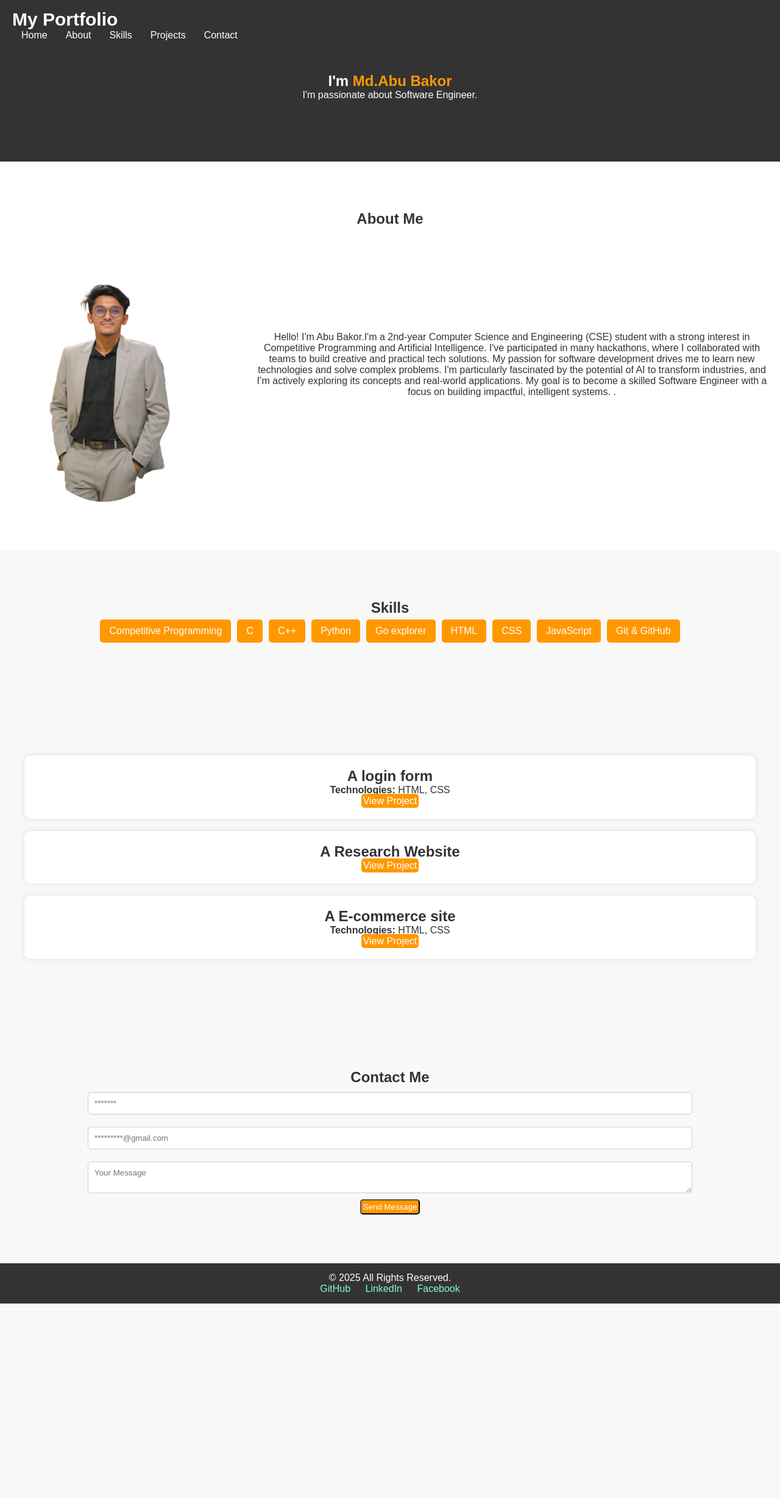
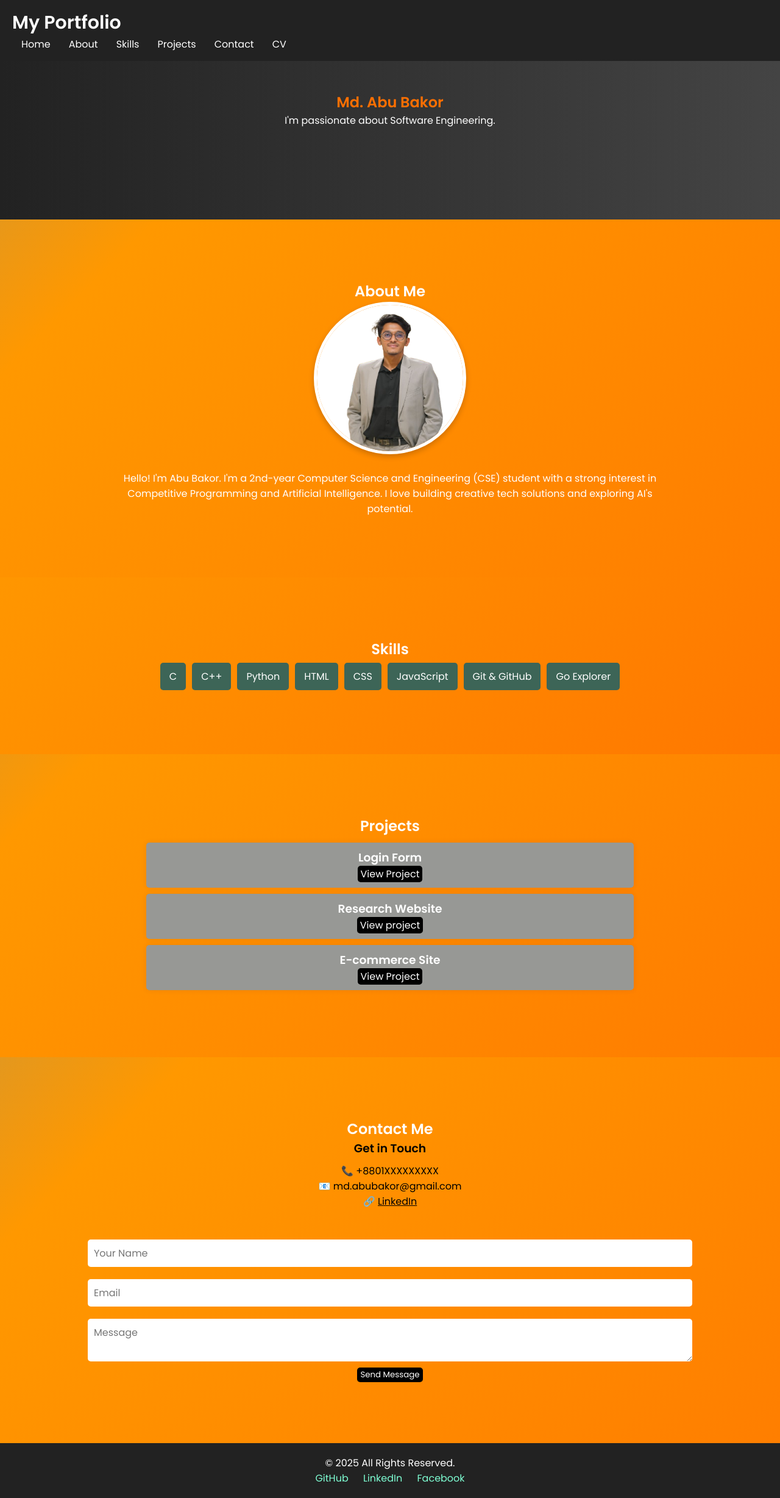
Before and after one commit to bakorish/My-Portfolio, a plain HTML site: page index.html in a window 1280 px wide. Shown: the whole page at 61% size. Before the commit the page ends 2138 px from the top, so only its background shows below. Drawn offline with Linux system fonts and the light colour scheme.

Commit message:
In of Index

```diff
--- /dev/null
+++ b/index copy.html
@@ -0,0 +1,105 @@
+<!DOCTYPE html>
+<html lang="en">
+<head>
+    <meta charset="UTF-8">
+    <meta name="viewport" content="width=device-width, initial-scale=1.0">
+    <title>My Portfolio</title>
+    <link rel="stylesheet" href="index.css">
+</head>
+<body>
+    <div id="menu-toggle">☰</div>
+    <script>
+        const toggle = document.getElementById("menu-toggle");
+        const nav = document.querySelector(".nav-links");
+
+        toggle.addEventListener("click", () => {
+          nav.classList.toggle("active");
+        });
+      </script>
+
+
+    <header>
+        <nav>
+            <div class="logo">My Portfolio</div>
+            <ul class="nav-links">
+                <li><a href="#home">Home</a></li>
+                <li><a href="#about">About</a></li>
+                <li><a href="#skills">Skills</a></li>
+                <li><a href="#projects">Projects</a></li>
+                <li><a href="#contact">Contact</a></li>
+            </ul>
+        </nav>
+    </header>
+
+    <section id="home">
+        <div class="home-content">
+            <h1> I'm <span>Md.Abu Bakor</span></h1>
+            <p>I'm passionate about Software Engineer.</p>
+        </div>
+    </section>
+
+    <section id="about">
+        <h2>About Me</h2>
+        <div class="about-container">
+            <img src="Abu Bakor.png" alt="My Picture">
+            <p>Hello! I'm Abu Bakor.I'm a 2nd-year Computer Science and Engineering (CSE) student with a strong interest in Competitive Programming and Artificial Intelligence. I've participated in many hackathons, where I collaborated with teams to build creative and practical tech solutions. My passion for software development drives me to learn new technologies and solve complex problems. I'm particularly fascinated by the potential of AI to transform industries, and I’m actively exploring its concepts and real-world applications. My goal is to become a skilled Software Engineer with a focus on building impactful, intelligent systems.
+
+                .</p>
+        </div>
+    </section>
+
+    <section id="skills">
+        <h2>Skills</h2>
+        <ul class="skills-list">
+            <li>Competitive Programming</li>
+            <li>C</li>
+            <li>C++</li>
+            <li>Python</li>
+            <li>Go explorer</li>
+            <li>HTML</li>
+            <li>CSS</li>
+            <li>JavaScript</li>
+            <li>Git & GitHub</li>
+        </ul>
+    </section>
+
+    <section id="projects">
+        <div class="project">
+            <h2>A login form</h2>
+            <p><strong>Technologies:</strong> HTML, CSS</p>
+            <a href="file.html" class=" btn ">View Project</a>
+
+        </div>
+        <div class="project">
+            <h2>A Research Website</h2>
+            <a href="https://sites.google.com/d/1hHjdslgkFUniosrD_kTrSQ65-21HrJzR/p/1xMgM6f8Ko35AQD5JvkfSGgKDdURMBz4f/edit" class=" btn ">View Project</a>
+
+        </div>
+        <div class="project">
+            <h2>A E-commerce site</h2>
+            <p><strong>Technologies:</strong> HTML, CSS</p>
+            <a href="product.html" class=" btn ">View Project</a>
+
+    </section>
+
+    <section id="contact">
+        <h2>Contact Me</h2>
+        <form action="#" method="post">
+            <input type="text" name="name" placeholder="*******" required>
+            <input type="email" name="email" placeholder="*********@gmail.com" required>
+            <textarea name="message" placeholder="Your Message" required></textarea>
+            <button type="submit" class="btn">Send Message</button>
+        </form>
+    </section>
+
+    <footer>
+        <p>&copy; 2025 All Rights Reserved.</p>
+        <div class="social-links">
+            <a href="https://github.com/bakorish" target="https://github.com/bakorish">GitHub</a>
+            <a href="https://www.linkedin.com/in/md-abu-bakor-995074253/" >LinkedIn</a>
+            <a href="https://www.facebook.com/mdabu.bokor.9041083">Facebook</a>
+        </div>
+    </footer>
+
+</body>
+</html>
--- a/index.html
+++ b/index.html
@@ -1,22 +1,15 @@
 <!DOCTYPE html>
 <html lang="en">
 <head>
-    <meta charset="UTF-8">
-    <meta name="viewport" content="width=device-width, initial-scale=1.0">
+  <meta charset="UTF-8" />
+  <meta name="viewport" content="width=device-width, initial-scale=1.0"/>
   <title>My Portfolio</title>
-    <link rel="stylesheet" href="index.css">
+  <link rel="stylesheet" href="in.css" />
+  <link href="https://fonts.googleapis.com/css2?family=Poppins:wght@400;600&display=swap" rel="stylesheet">
 </head>
 <body>
+
   <div id="menu-toggle">☰</div>
-    <script>
-        const toggle = document.getElementById("menu-toggle");
-        const nav = document.querySelector(".nav-links");
-
-        toggle.addEventListener("click", () => {
-          nav.classList.toggle("active");
-        });
-      </script>
-
 
   <header>
     <nav>
@@ -27,67 +20,58 @@
         <li><a href="#skills">Skills</a></li>
         <li><a href="#projects">Projects</a></li>
         <li><a href="#contact">Contact</a></li>
+        <li><a href="#" onclick="showCV()">CV</a></li>
       </ul>
     </nav>
   </header>
 
+  <div id="portfolio-sections">
     <section id="home">
       <div class="home-content">
-            <h1> I'm <span>Md.Abu Bakor</span></h1>
-            <p>I'm passionate about Software Engineer.</p>
+        <h1><span id="typed-text"></span></h1>
+        <p>I'm passionate about Software Engineering.</p>
       </div>
     </section>
 
-    <section id="about">
+    <section id="about" class="animated-bg">
       <h2>About Me</h2>
       <div class="about-container">
-            <img src="Abu Bakor.png" alt="My Picture">
-            <p>Hello! I'm Abu Bakor.I'm a 2nd-year Computer Science and Engineering (CSE) student with a strong interest in Competitive Programming and Artificial Intelligence. I've participated in many hackathons, where I collaborated with teams to build creative and practical tech solutions. My passion for software development drives me to learn new technologies and solve complex problems. I'm particularly fascinated by the potential of AI to transform industries, and I’m actively exploring its concepts and real-world applications. My goal is to become a skilled Software Engineer with a focus on building impactful, intelligent systems.
-
-                .</p>
+        <div class="profile-pic">
+          <img src="Abu Bakor.png" alt="Md. Abu Bakor">
+        </div>
+        <p>Hello! I'm Abu Bakor. I'm a 2nd-year Computer Science and Engineering (CSE) student with a strong interest in Competitive Programming and Artificial Intelligence. I love building creative tech solutions and exploring AI's potential.</p>
       </div>
     </section>
 
-    <section id="skills">
+    <section id="skills" class="animated-bg">
       <h2>Skills</h2>
       <ul class="skills-list">
-            <li>Competitive Programming</li>
-            <li>C</li>
-            <li>C++</li>
-            <li>Python</li>
-            <li>Go explorer</li>
-            <li>HTML</li>
-            <li>CSS</li>
-            <li>JavaScript</li>
-            <li>Git & GitHub</li>
+        <li>C</li><li>C++</li><li>Python</li><li>HTML</li><li>CSS</li><li>JavaScript</li><li>Git & GitHub</li><li>Go Explorer</li>
       </ul>
     </section>
 
-    <section id="projects">
-        <div class="project">
-            <h2>A login form</h2>
-            <p><strong>Technologies:</strong> HTML, CSS</p>
-            <a href="file.html" class=" btn ">View Project</a>
-
-        </div>
-        <div class="project">
-            <h2>A Research Website</h2>
-            <a href="https://sites.google.com/d/1hHjdslgkFUniosrD_kTrSQ65-21HrJzR/p/1xMgM6f8Ko35AQD5JvkfSGgKDdURMBz4f/edit" class=" btn ">View Project</a>
-
-        </div>
-        <div class="project">
-            <h2>A E-commerce site</h2>
-            <p><strong>Technologies:</strong> HTML, CSS</p>
-            <a href="product.html" class=" btn ">View Project</a>
-
+    <section id="projects" class="animated-bg">
+      <h2>Projects</h2>
+      <div class="project"><h3>Login Form</h3><a href="file.html" class="btn">View Project</a></div>
+      <div class="project"><h3>Research Website</h3><a href="https://sites.google.com/d/1hHjdslgkFUniosrD_kTrSQ65-21HrJzR/p/1xMgM6f8Ko35AQD5JvkfSGgKDdURMBz4f/edit" class="btn">View project</a></div>
+      <div class="project"><h3>E-commerce Site</h3><a href="product.html" class="btn">View Project</a></div>
     </section>
 
-    <section id="contact">
+    <section id="contact" class="animated-bg">
       <h2>Contact Me</h2>
-        <form action="#" method="post">
-            <input type="text" name="name" placeholder="*******" required>
-            <input type="email" name="email" placeholder="*********@gmail.com" required>
-            <textarea name="message" placeholder="Your Message" required></textarea>
+      <div class="contact-info">
+        <h3>Get in Touch</h3>
+
+        <p>📞 +8801XXXXXXXXX</p>
+        <p>📧 md.abubakor@gmail.com</p>
+        <p>🔗 <a href="https://linkedin.com">LinkedIn</a></p>
+      </div>
+
+      <form id="contact-form">
+
+        <input type="text" name="name" placeholder="Your Name" required>
+        <input type="email" name="email" placeholder="Email" required>
+        <textarea name="message" placeholder="Message" required></textarea>
         <button type="submit" class="btn">Send Message</button>
       </form>
     </section>
@@ -95,11 +79,61 @@
     <footer>
       <p>&copy; 2025 All Rights Reserved.</p>
       <div class="social-links">
-            <a href="https://github.com/bakorish" target="https://github.com/bakorish">GitHub</a>
-            <a href="https://www.linkedin.com/in/md-abu-bakor-995074253/" >LinkedIn</a>
+        <a href="https://github.com/bakorish" target="_blank">GitHub</a>
+      <a href="https://www.linkedin.com/in/md-abu-bakor-995074253/">LinkedIn</a>
       <a href="https://www.facebook.com/mdabu.bokor.9041083">Facebook</a>
+
       </div>
     </footer>
+  </div>
 
+  <section id="cv-section">
+    <h2>My CV</h2>
+    <iframe src="Abu Bakor-Resume.pdf"></iframe>
+    <div class="cv-buttons">
+      <a href="Abu Bakor-Resume.pdf" download class="btn">⬇ Download CV</a>
+      <button class="btn" onclick="showPortfolio()">← Return to Portfolio</button>
+    </div>
+  </section>
+
+  <!-- JS section -->
+  <script>
+    const toggle = document.getElementById("menu-toggle");
+    const nav = document.querySelector(".nav-links");
+    toggle.addEventListener("click", () => nav.classList.toggle("active"));
+
+    const text = "Md. Abu Bakor";
+    let i = 0;
+    function type() {
+      if (i < text.length) {
+        document.getElementById("typed-text").textContent += text.charAt(i);
+        i++;
+        setTimeout(type, 100);
+      }
+    }
+    type();
+
+    document.getElementById("contact-form").addEventListener("submit", function (e) {
+      const name = this.name.value.trim();
+      const email = this.email.value.trim();
+      const message = this.message.value.trim();
+      if (!name || !email || !message) {
+        e.preventDefault();
+        alert("Please fill in all fields!");
+      } else {
+        alert("Thanks for contacting me!");
+      }
+    });
+
+    function showCV() {
+      document.getElementById("portfolio-sections").style.display = "none";
+      document.getElementById("cv-section").style.display = "block";
+    }
+
+    function showPortfolio() {
+      document.getElementById("cv-section").style.display = "none";
+      document.getElementById("portfolio-sections").style.display = "block";
+    }
+  </script>
 </body>
 </html>
```
Lines whose indentation alone changed are shown as unchanged.
